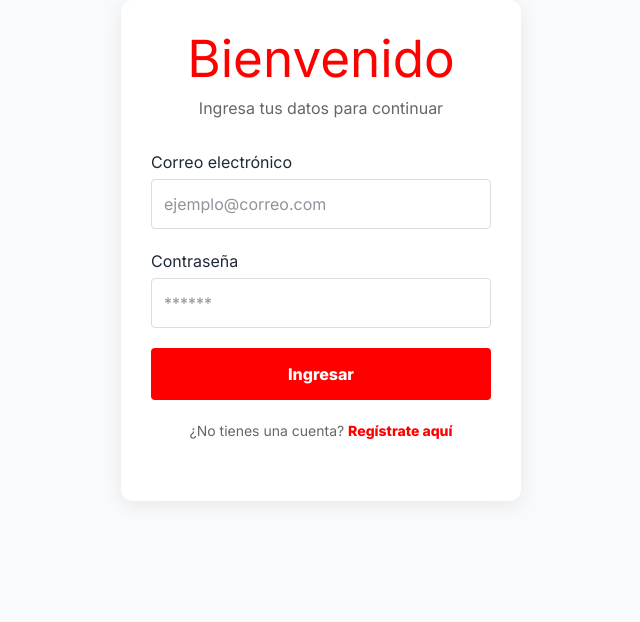
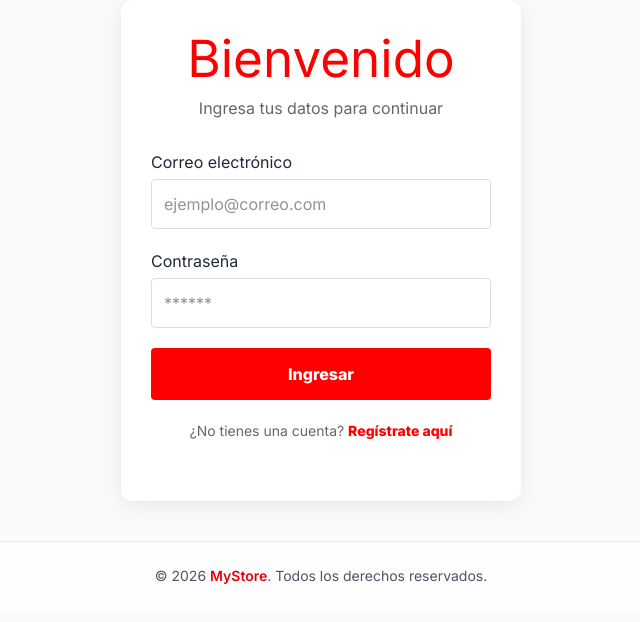
Before and after one commit to edersaldana/FullStackJava, a React (Vite) app in the folder FrontEnd/ecommerce/: page /login in a window 1280 px wide. Shown: the top 622 px of the page, without its empty margins (319-959 px from the left). Built offline with nearby package versions, Linux system fonts and the light colour scheme.

Commit message:
feat: Se agrega el copyright a la pagina web.

```diff
--- a/FrontEnd/ecommerce/src/App.tsx
+++ b/FrontEnd/ecommerce/src/App.tsx
@@ -10,6 +10,7 @@ import { ProductForm } from "./pages/Admin/ProductForm";
 import PaymentPage from './pages/PaymentPage';
 import { ProtectedRoute } from "./components/auth/ProtectedRoute";
 import { AdminInventory } from "./pages/AdminInventory";
+import Footer from './components/layout/Footer';
 
 // 2. BORRAMOS el const AdminInventory de aquí porque ya lo importamos arriba
 const EditProduct = () => <div className="p-4"><h1>Editar Producto (Próximamente)</h1></div>;
@@ -42,6 +43,7 @@ function App() {
           </Route>
         </Routes>
       </BrowserRouter>
+      <Footer />
     </CartProvider>
   );
 }
--- /dev/null
+++ b/FrontEnd/ecommerce/src/components/layout/Footer.tsx
@@ -0,0 +1,16 @@
+const Footer = () => {
+  const currentYear = new Date().getFullYear();
+
+  return (
+    <footer className="w-full py-6 mt-10 border-t border-gray-200 bg-white/80 backdrop-blur-md">
+      <div className="container mx-auto px-4 text-center text-gray-600 text-sm">
+        <p>
+          &copy; {currentYear} <span className="font-semibold text-red-600">MyStore</span>.
+          Todos los derechos reservados.
+        </p>
+      </div>
+    </footer>
+  );
+};
+
+export default Footer;
```
